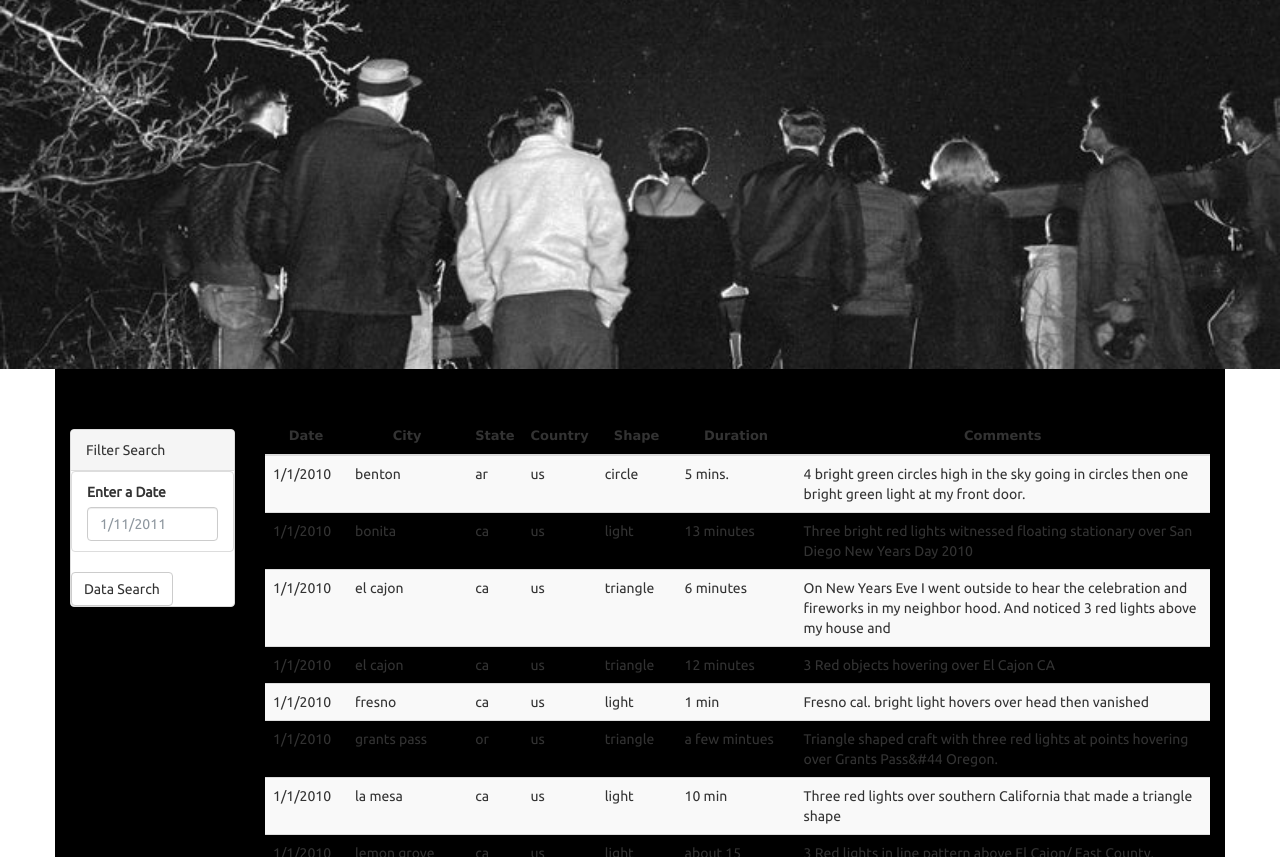
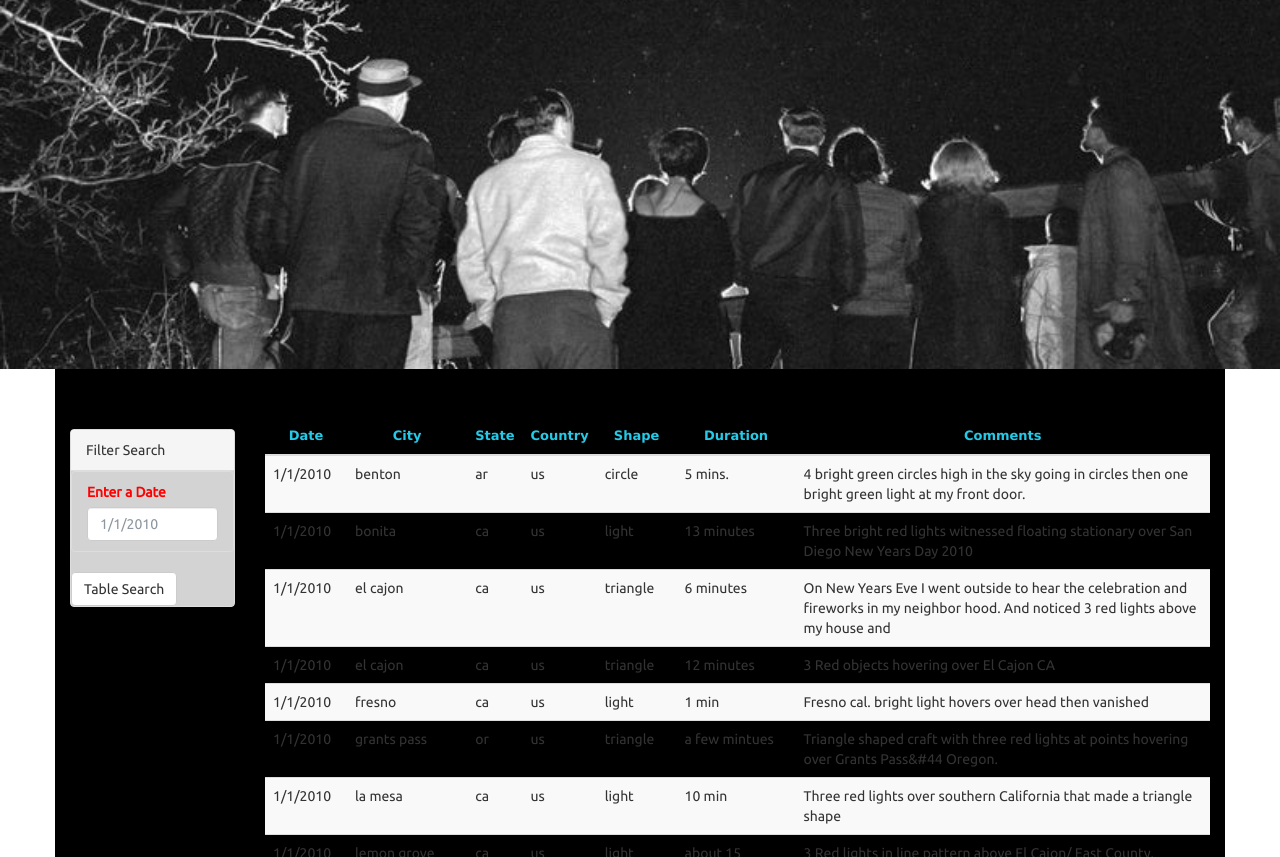
Before and after one commit to Maercoli/13-JavaScript-and-DOM-Manipulation, a plain HTML site: page UFO-level-1/index.html in a window 1280 px wide. Shown: the part 243-1100 px from the top of the page. Drawn offline with nearby package versions, Linux system fonts and the light colour scheme.

Commit message:
finished code

```diff
--- a/UFO-level-1/index.html
+++ b/UFO-level-1/index.html
@@ -37,12 +37,12 @@
                   <div class="form-group">
                     <ul class="list-group" id="filters">
                       <li class="filter list-group-item">
-                        <label for="date">Enter a Date</label>
-                        <input class="form-control" id="datetime" type="text" placeholder="1/11/2011">
+                        <label for="date" style="color:red" >Enter a Date</label>
+                        <input class="form-control" id="datetime" type="text" placeholder="1/1/2010">
                       </li>
                     </ul>
                   </div>
-                  <button id="filter-btn" type="button" class="btn btn-default">Data Search</button>
+                  <button id="filter-btn" type="button" class="btn btn-default">Table Search</button>
                 </form>
               </div>
             </div>
@@ -51,7 +51,7 @@
         <div class="col-md-10">
           <div id="table-area" class="">
             <table id="ufo-table" class="table table-striped">
-              <thead>
+              <thead style="color:#24cae7">
                 <tr>
                   <th class="table-head">Date</th>
                   <th class="table-head">City</th>
--- a/UFO-level-1/static/css/style.css
+++ b/UFO-level-1/static/css/style.css
@@ -239,7 +239,9 @@ select {
   font-size: small;
 }
 
-.label{
-  font-family: Verdana;
-  font-size: 20px;
+.panel-body{
+  background-color:lightgray;
 }
+.list-group-item{
+  background-color: lightgray;
+}
--- a/UFO-level-1/static/js/app.js
+++ b/UFO-level-1/static/js/app.js
@@ -59,6 +59,16 @@ function runEnter() {
     // remove any children from the list to
     tbody.html("");
 
+    var updatedTbody = d3.select("tbody");
+
     // display filtered data
-    console.log(filteredData);
+    filteredData.forEach((Report) => {
+        var row = tbody.append("tr");
+        Object.entries(Report).forEach(([key,value]) => {
+        var cell = row.append("td");
+        cell.text(value)
+        });
+    });
+
+
 };
```
